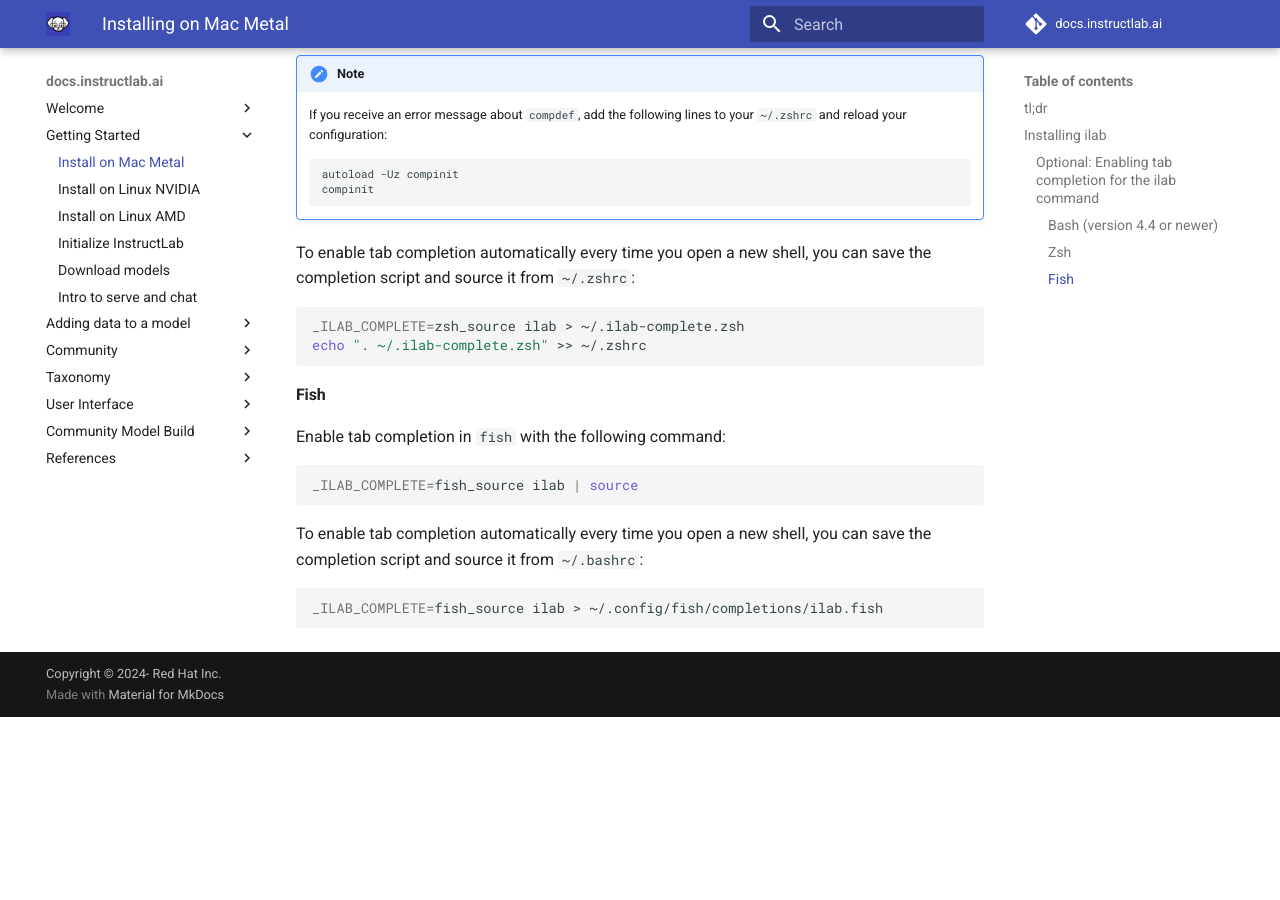
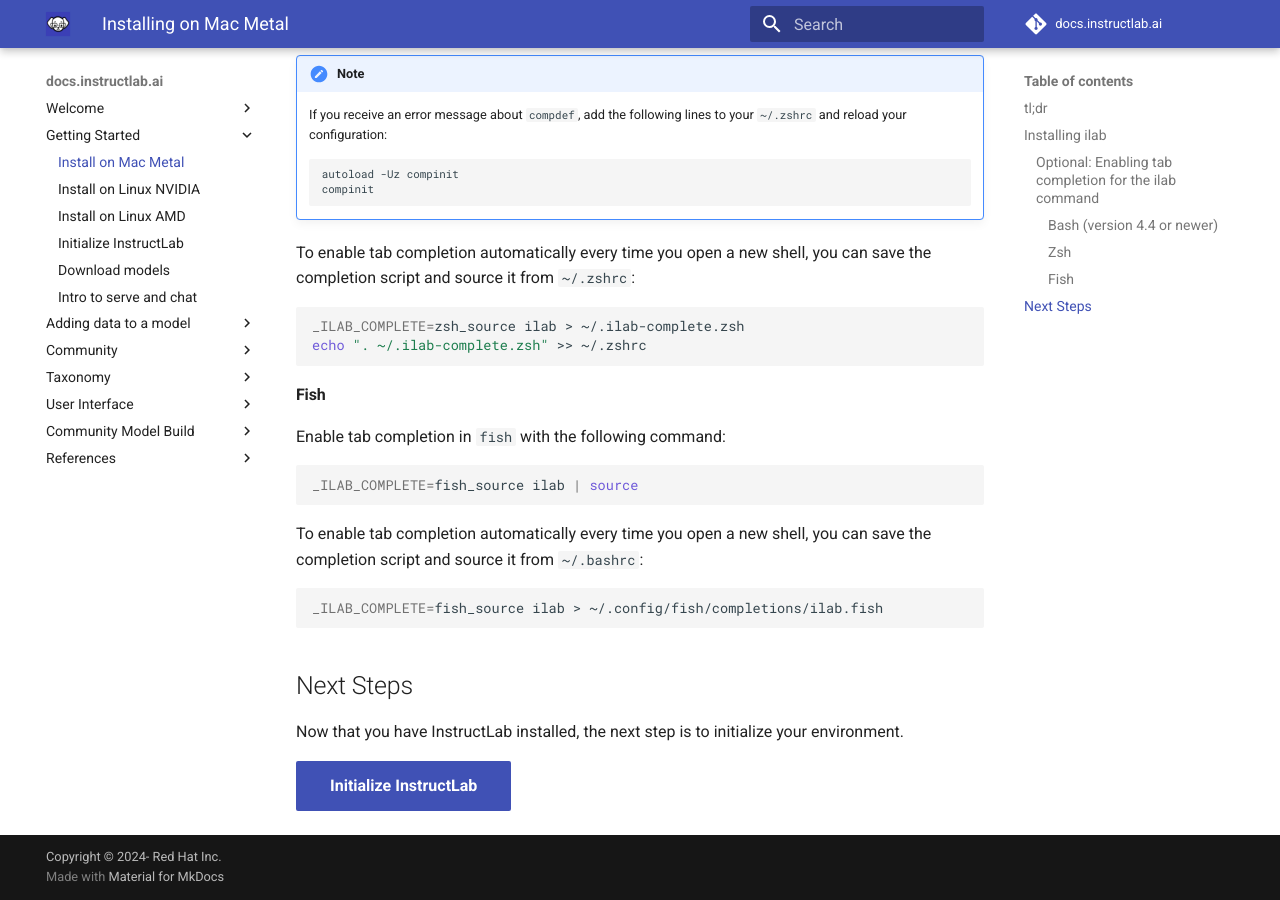
Before and after one commit to instructlab/docs.instructlab.ai, an MkDocs documentation site: the page built from docs/getting-started/mac_metal.md, in a window 1280 px wide and 900 px high, scrolled down 2559 px. Built offline with MkDocs 1.6.1 and Material for MkDocs 9.7.7, drawn with Linux system fonts in a browser that asks for light colours; comment, search, counter and statistics services are not loaded; before the commit the page ends 3276 px from its top, so only the background shows below that.

Commit message:
docs: Add "Next Steps" section to installation guides for Linux and Mac (#42)
Signed-off-by: Pete Cheslock <petecheslock@gmail.com>

````diff
--- a/docs/getting-started/mac_metal.md
+++ b/docs/getting-started/mac_metal.md
@@ -142,3 +142,9 @@
 ```sh
 _ILAB_COMPLETE=fish_source ilab > ~/.config/fish/completions/ilab.fish
 ```
+
+## Next Steps
+
+Now that you have InstructLab installed, the next step is to initialize your environment.
+
+[Initialize InstructLab](../getting-started/initilize_ilab.md){: .md-button .md-button--primary }
````
Also changed, not shown: docs/getting-started/linux_amd.md (+6 -0 lines), docs/getting-started/linux_nvidia.md (+6 -0 lines).
